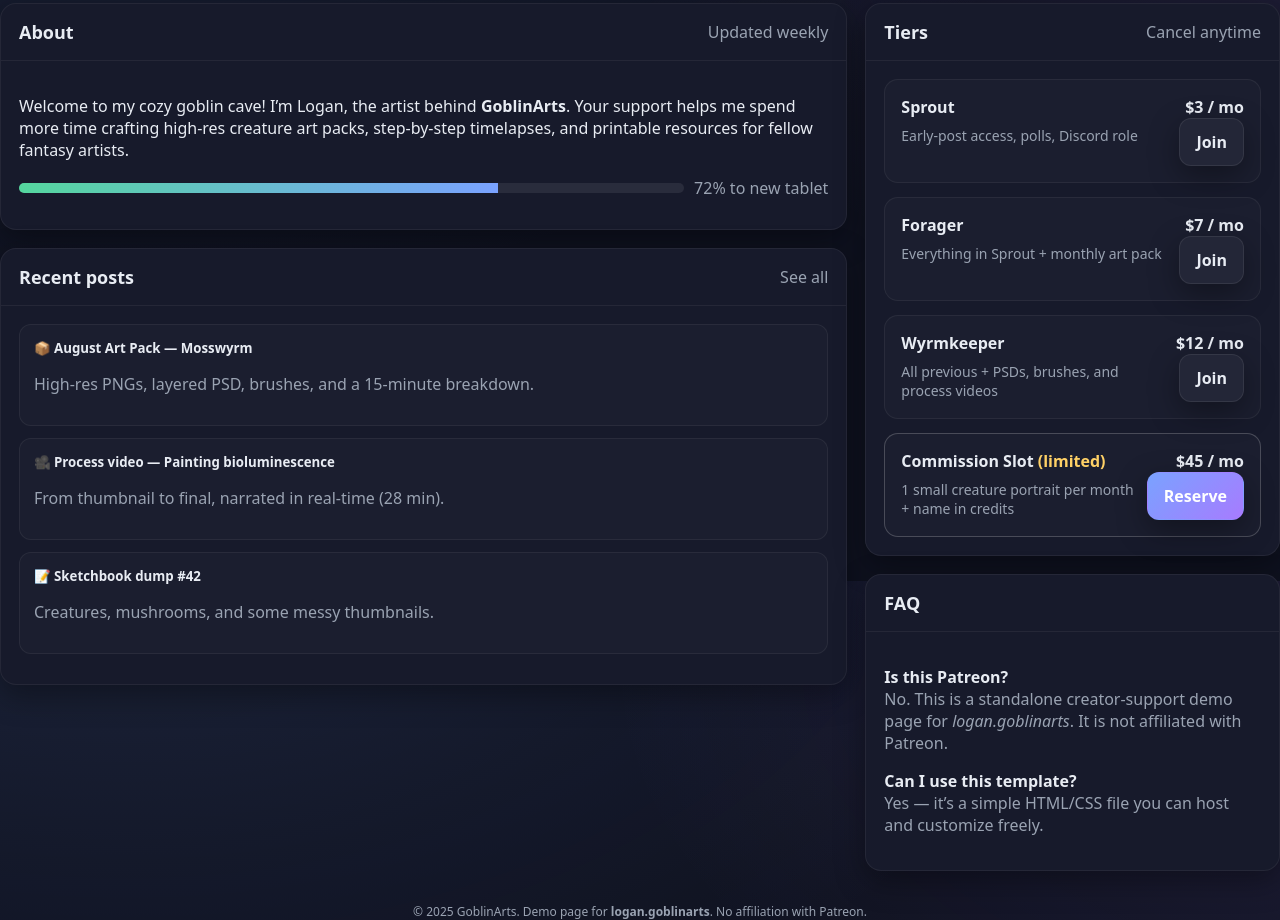
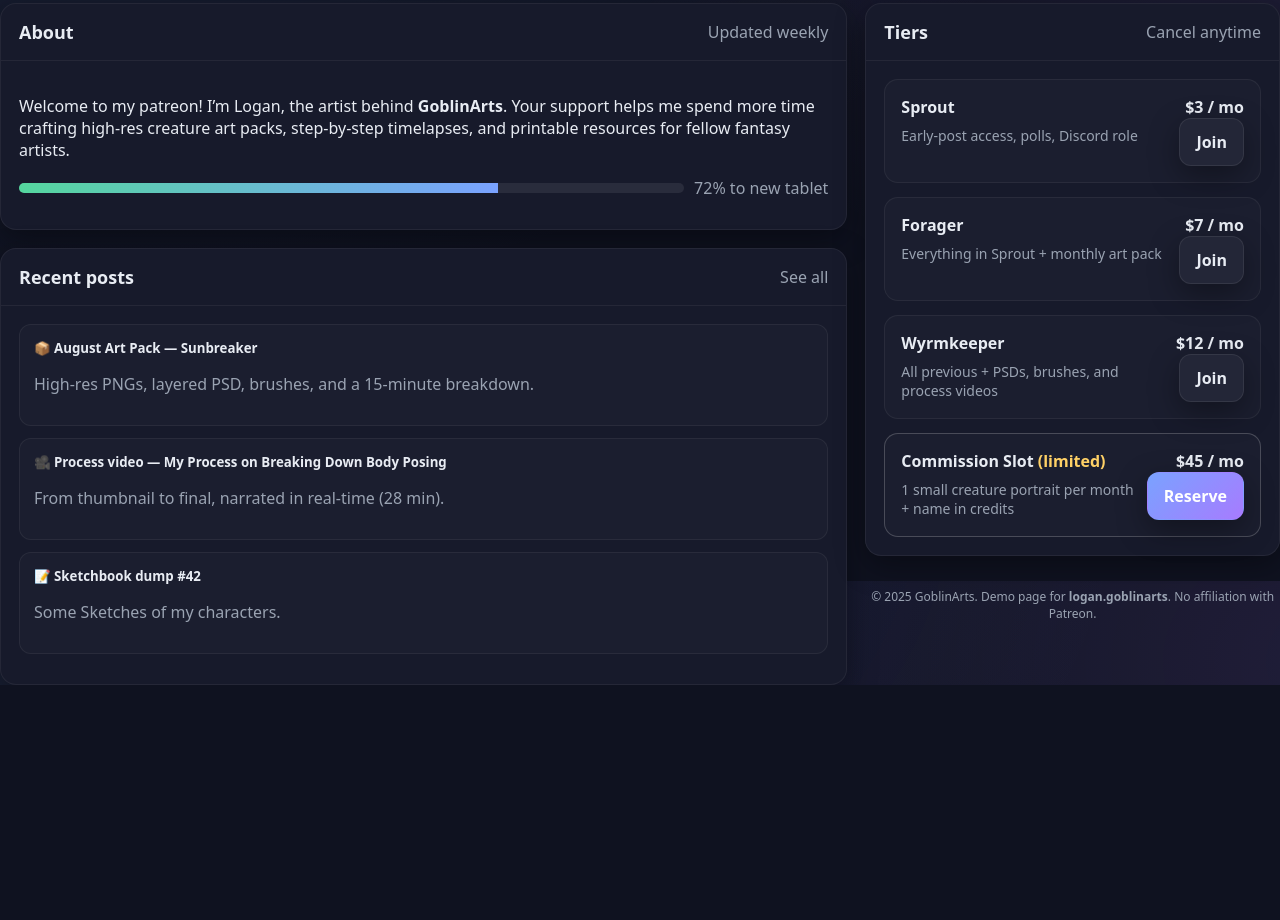
Before and after one commit to SlugToss/loganthegoblin.arts.patreon.com, a plain HTML site: page index.html in a window 1280 px wide. Shown: the part 219-1139 px from the top of the page. After the commit the page ends 904 px from the top, so only its background shows below. Drawn offline with Linux system fonts and the light colour scheme.

Commit message:
Update index.html

```diff
--- a/index.html
+++ b/index.html
@@ -107,7 +107,7 @@
             <span class="muted">Updated weekly</span>
           </div>
           <div class="bd">
-            <p>Welcome to my cozy goblin cave! I’m Logan, the artist behind <strong>GoblinArts</strong>. Your support helps me spend more time crafting high-res creature art packs, step-by-step timelapses, and printable resources for fellow fantasy artists.</p>
+            <p>Welcome to my patreon! I’m Logan, the artist behind <strong>GoblinArts</strong>. Your support helps me spend more time crafting high-res creature art packs, step-by-step timelapses, and printable resources for fellow fantasy artists.</p>
             <div class="goal">
               <div class="bar" style="flex:1"><span style="--w:72%"></span></div>
               <div class="muted">72% to new tablet</div>
@@ -122,16 +122,16 @@
           </div>
           <div class="bd">
             <article class="post">
-              <h5>📦 August Art Pack — Mosswyrm</h5>
+              <h5>📦 August Art Pack — Sunbreaker</h5>
               <p class="muted">High-res PNGs, layered PSD, brushes, and a 15-minute breakdown.</p>
             </article>
             <article class="post">
-              <h5>🎥 Process video — Painting bioluminescence</h5>
+              <h5>🎥 Process video — My Process on Breaking Down Body Posing</h5>
               <p class="muted">From thumbnail to final, narrated in real-time (28 min).</p>
             </article>
             <article class="post">
               <h5>📝 Sketchbook dump #42</h5>
-              <p class="muted">Creatures, mushrooms, and some messy thumbnails.</p>
+              <p class="muted">Some Sketches of my characters.</p>
             </article>
           </div>
         </div>
@@ -184,15 +184,7 @@
           </div>
         </div>
 
-        <div class="card" style="margin-top:18px">
-          <div class="hd"><h3>FAQ</h3></div>
-          <div class="bd">
-            <p><strong>Is this Patreon?</strong><br><span class="muted">No. This is a standalone creator-support demo page for <em>logan.goblinarts</em>. It is not affiliated with Patreon.</span></p>
-            <p><strong>Can I use this template?</strong><br><span class="muted">Yes — it’s a simple HTML/CSS file you can host and customize freely.</span></p>
-          </div>
-        </div>
-      </aside>
-    </div>
+
 
     <footer>
       <p>© <span id="year"></span> GoblinArts. Demo page for <strong>logan.goblinarts</strong>. No affiliation with Patreon.</p>
```
